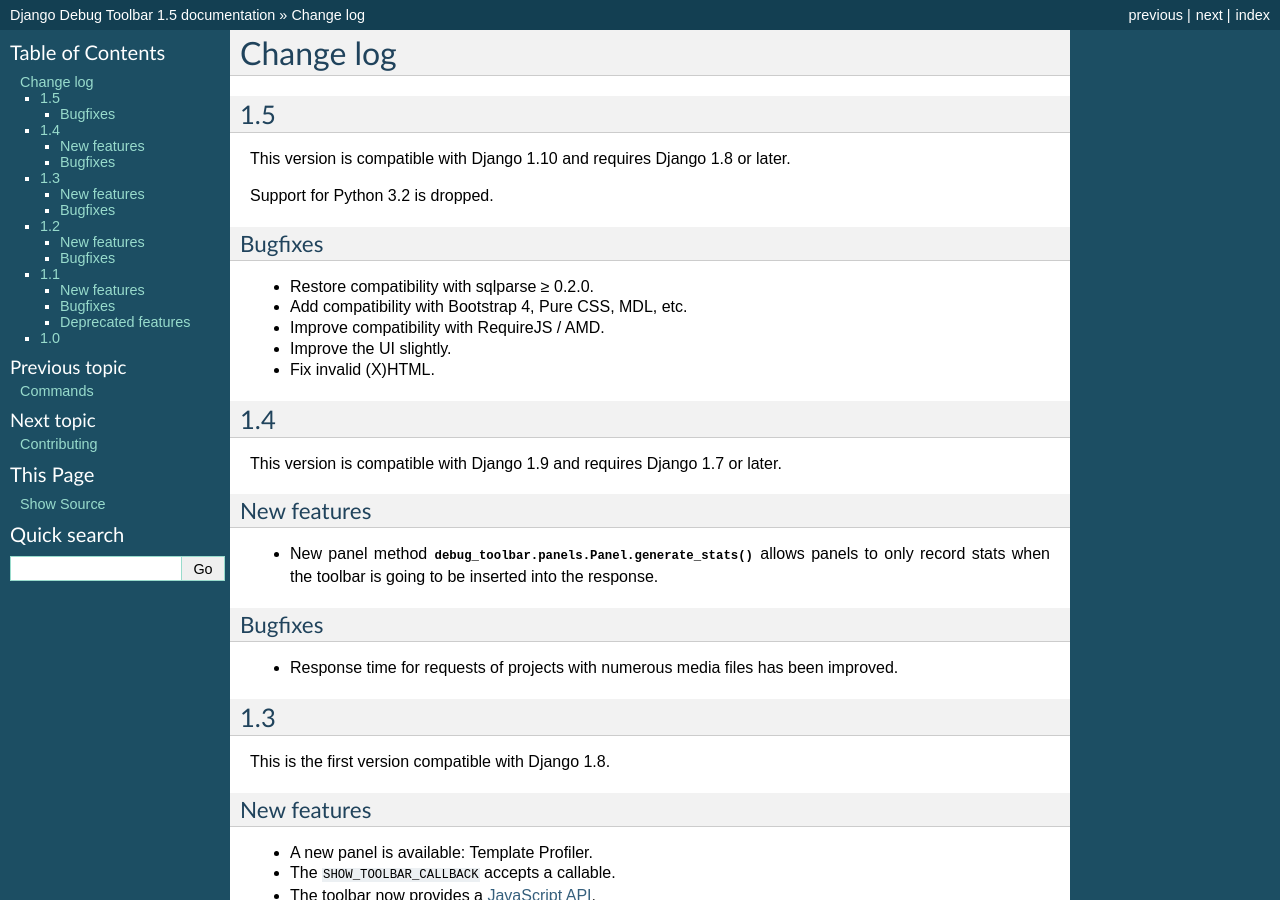
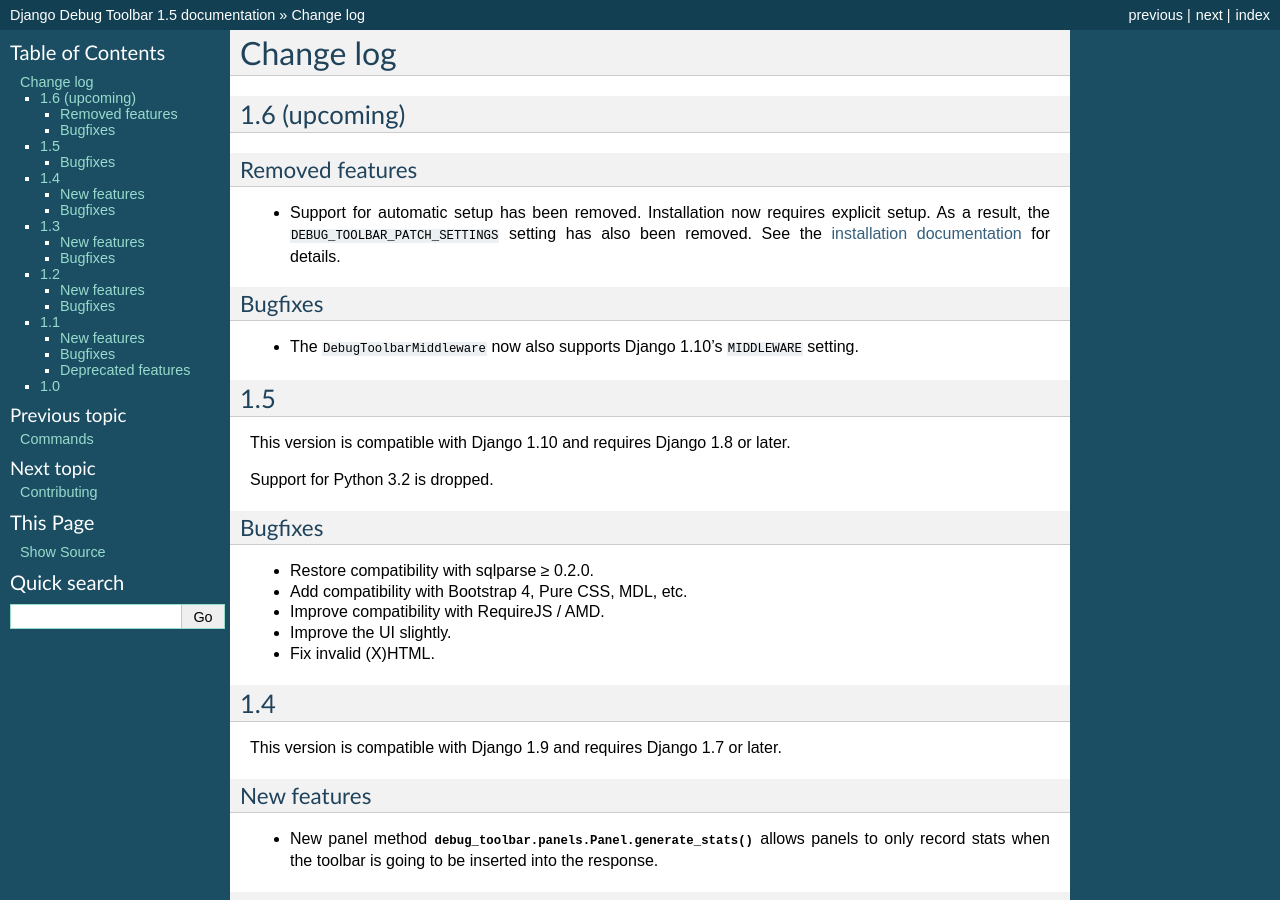
Before and after one commit to jazzband/django-debug-toolbar, a Sphinx documentation site: the page built from docs/changes.rst, in a window 1280 px wide and 900 px high. Built offline with Sphinx 7.4.7, drawn with Linux system fonts in a browser that asks for light colours.

Commit message:
Make DebugToolarMiddleware compatible with Django 1.10's MIDDLEWARE setting
Fixes #853.

```diff
--- a/docs/changes.rst
+++ b/docs/changes.rst
@@ -1,5 +1,22 @@
 Change log
 ==========
+
+1.6 (upcoming)
+--------------
+
+Removed features
+~~~~~~~~~~~~~~~~
+
+* Support for automatic setup has been removed. Installation now requires
+  explicit setup. As a result, the ``DEBUG_TOOLBAR_PATCH_SETTINGS`` setting has
+  also been removed. See the :doc:`installation documentation <installation>`
+  for details.
+
+Bugfixes
+~~~~~~~~
+
+* The ``DebugToolbarMiddleware`` now also supports Django 1.10's ``MIDDLEWARE``
+  setting.
 
 1.5
 ---
```
Also changed, not shown: 1 other file.
